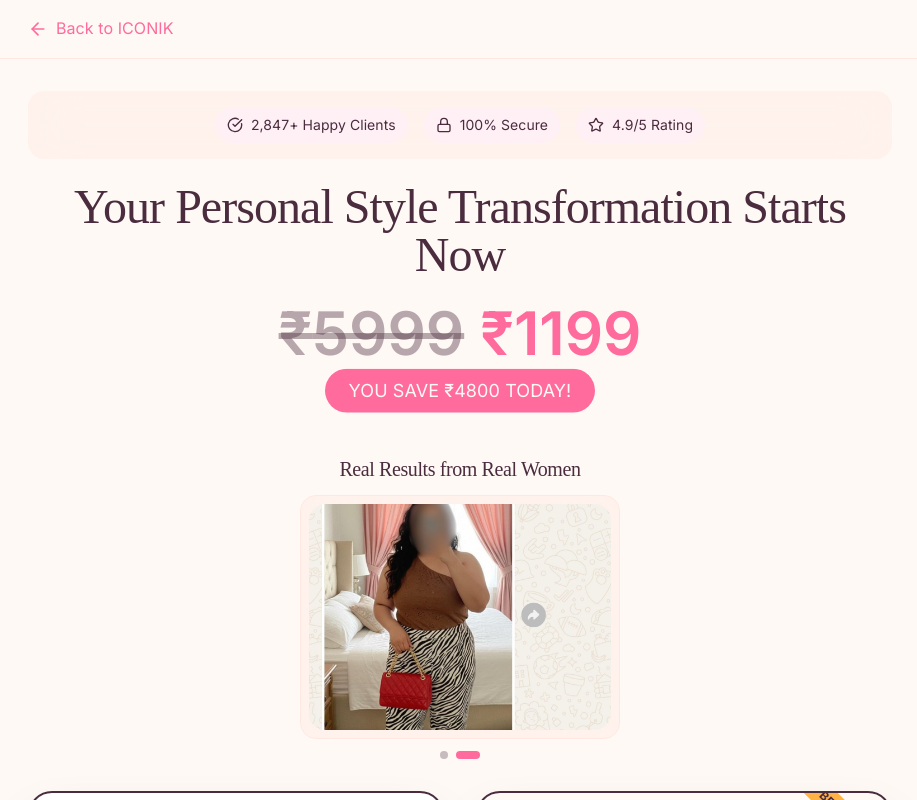
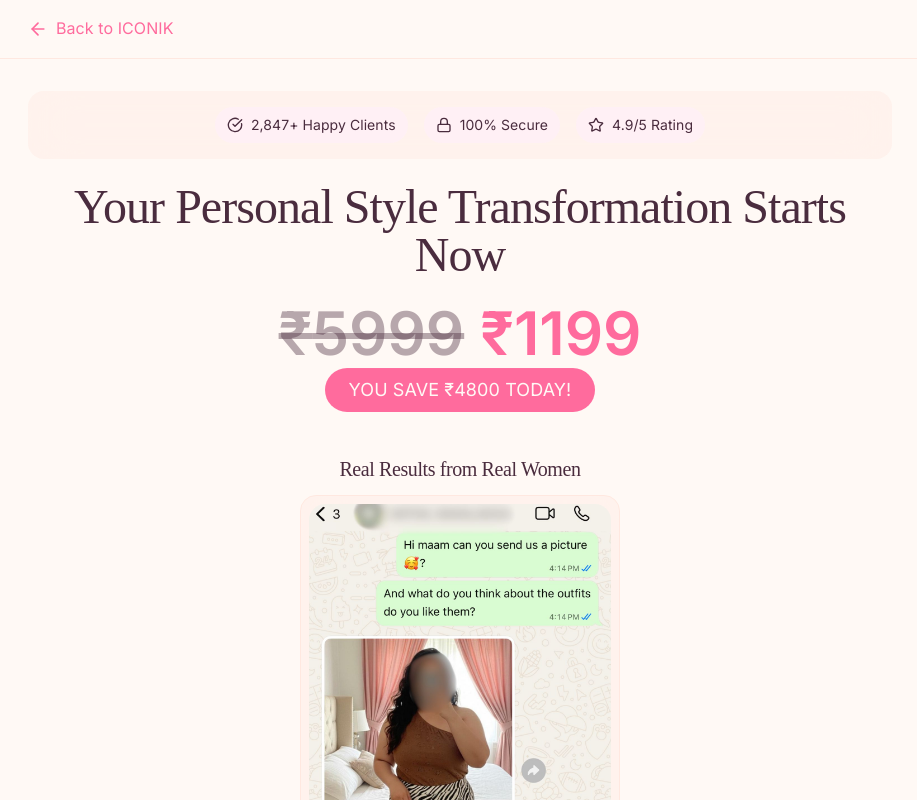
Before and after one commit to mithil0407/playernumberone, a Next.js app: page /checkout in a window 1280 px wide. Shown: the top 800 px of the page, without its empty margins (180-1097 px from the left). Built offline with nearby package versions, Linux system fonts and the light colour scheme.

Commit message:
9:16 + Pixel

```diff
--- a/src/app/checkout/page.tsx
+++ b/src/app/checkout/page.tsx
@@ -5,7 +5,7 @@ import { motion } from 'framer-motion';
 import Link from 'next/link';
 import Image from 'next/image';
 import { ArrowLeft, Shield, Clock, Users, CheckCircle, Star, Lock } from 'lucide-react';
-import { trackAddToCart, trackInitiateCheckout, trackPurchase, updateUserData } from '@/lib/metaPixel';
+import { trackAddToCart, trackInitiateCheckout, trackPurchase, updateUserData, trackCTAClick, trackRemoveFromCart } from '@/lib/metaPixel';
 
 // Razorpay types
 interface RazorpayResponse {
@@ -187,9 +187,11 @@ export default function CheckoutPage() {
   const handleAddonChange = useCallback((addonType: 'divadiet' | 'skinhair', checked: boolean) => {
     const addon = addonDetails[addonType];
 
-    // Track only when addon is added (not removed)
+    // Track addon changes
     if (checked) {
       trackAddToCart(addon.name, addon.price, addon.id);
+    } else {
+      trackRemoveFromCart(addon.name, addon.price, addon.id);
     }
 
     // Update state
@@ -434,7 +436,7 @@ export default function CheckoutPage() {
 
           <div className="relative">
             <div className="bg-luxury-cream/40 backdrop-blur-xl rounded-2xl p-2 border border-luxury-cream overflow-hidden">
-              <div className="relative" style={{ aspectRatio: '4/3' }}>
+              <div className="relative" style={{ aspectRatio: '9/16' }}>
                 {testimonialImages.map((testimonial, index) => (
                   <div
                     key={index}
@@ -445,8 +447,8 @@ export default function CheckoutPage() {
                     <Image
                       src={testimonial.src}
                       alt={testimonial.alt}
-                      width={320}
-                      height={240}
+                      width={180}
+                      height={320}
                       className="w-full h-full object-cover rounded-xl"
                     />
                   </div>
@@ -728,6 +730,7 @@ export default function CheckoutPage() {
                   const hasAddons = divaDietPlanAddon || skinHairBlueprintAddon;
                   if (!hasAddons && !popupDismissed) {
                     setShowAddonPopup(true);
+                    trackCTAClick('Add-on Popup Shown', 'Checkout Main Button', totalAmount);
                   } else {
                     await processPayment();
                   }
@@ -810,6 +813,7 @@ export default function CheckoutPage() {
                   onClick={() => {
                     setShowAddonPopup(false);
                     setPopupDismissed(true); // Mark as dismissed
+                    trackCTAClick('Add-on Popup Dismissed', 'Popup Close Button');
                   }}
                   className="text-luxury-charcoal/40 hover:text-luxury-charcoal p-1 -mr-1 -mt-1 flex-shrink-0"
                   aria-label="Close"
@@ -927,6 +931,7 @@ export default function CheckoutPage() {
               <button
                 onClick={async () => {
                   setShowAddonPopup(false);
+                  trackCTAClick('Proceed with Add-ons', 'Popup Continue Button', totalAmount);
                   await processPayment();
                 }}
                 disabled={isProcessing}
@@ -936,7 +941,10 @@ export default function CheckoutPage() {
               </button>
 
               <button
-                onClick={continueWithoutAddons}
+                onClick={() => {
+                  trackCTAClick('Continue without Add-ons', 'Popup Skip Button', totalAmount);
+                  continueWithoutAddons();
+                }}
                 disabled={isProcessing}
                 className="w-full bg-transparent hover:bg-luxury-cream/50 text-luxury-charcoal/60 py-2.5 rounded-full luxury-body transition-all duration-300 disabled:opacity-50 text-xs md:text-sm"
               >
```
